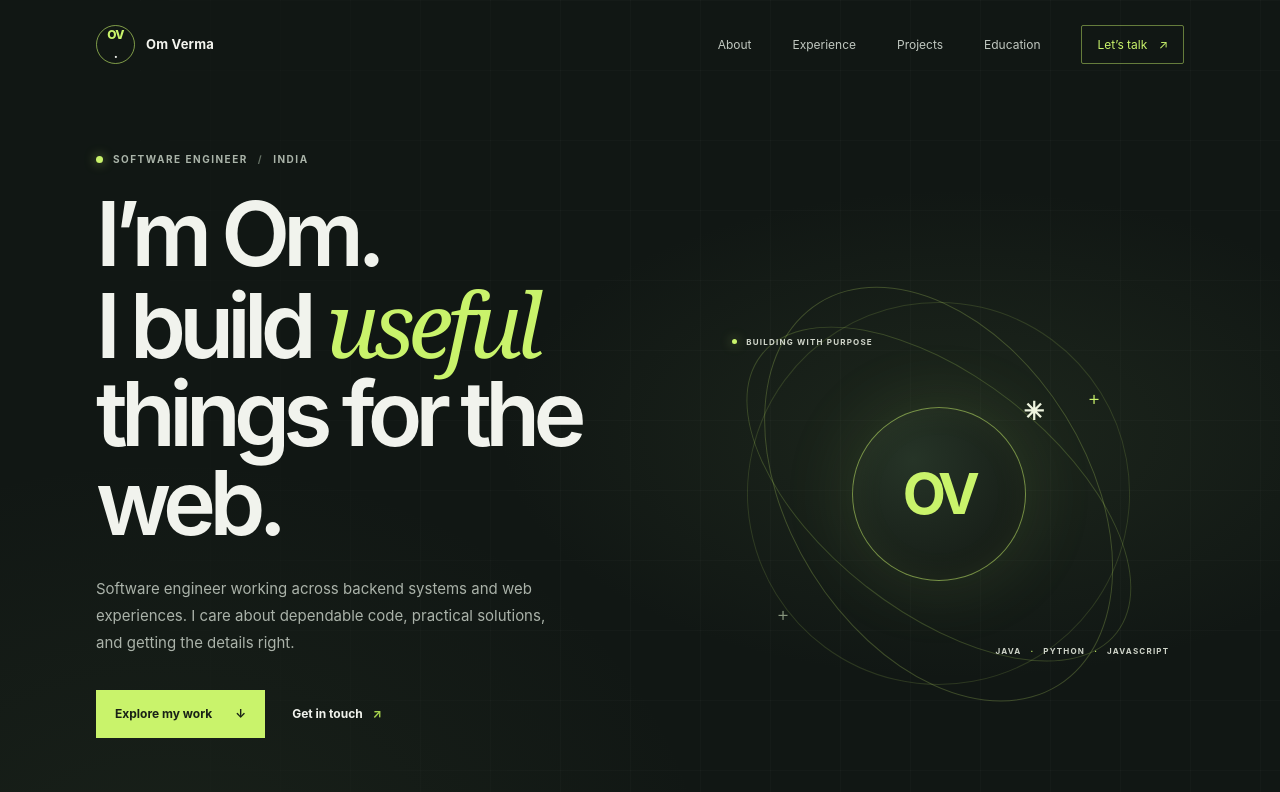
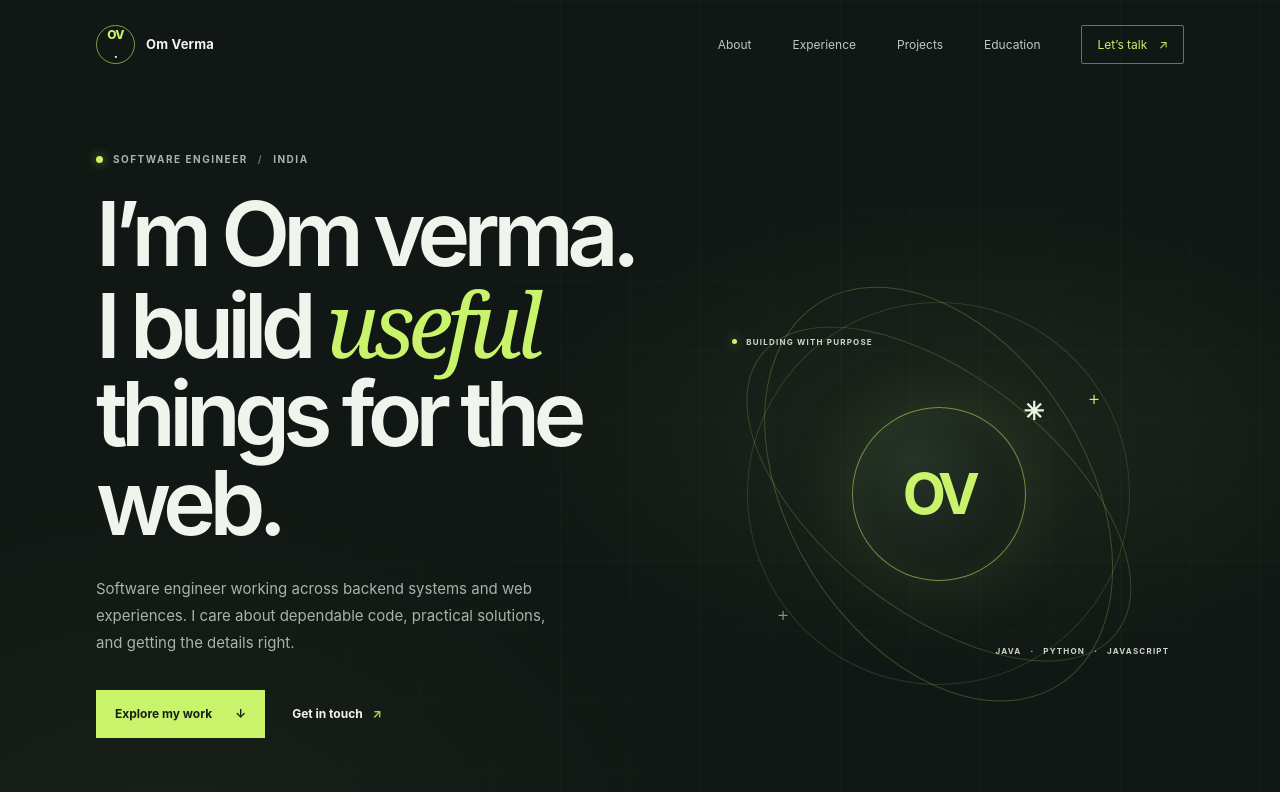
Before and after one commit to thevermaom/om-verma-portfolio, a plain HTML site: page index.html in a window 1280 px wide. Shown: the top 792 px of the page. Drawn offline with Linux system fonts and the light colour scheme.

Commit message:
Update portfolio

```diff
--- a/index.html
+++ b/index.html
@@ -40,7 +40,7 @@
         <div class="hero-grid">
           <div class="hero-copy">
             <p class="eyebrow"><span class="availability-dot"></span> SOFTWARE ENGINEER <span class="eyebrow-divider">/</span> INDIA</p>
-            <h1 id="hero-title">I’m Om.<br />I build <span>useful</span><br />things for the web.</h1>
+            <h1 id="hero-title">I’m Om verma.<br />I build <span>useful</span><br />things for the web.</h1>
             <p class="hero-intro">
               Software engineer working across backend systems and web experiences.
               I care about dependable code, practical solutions, and getting the details right.
```
